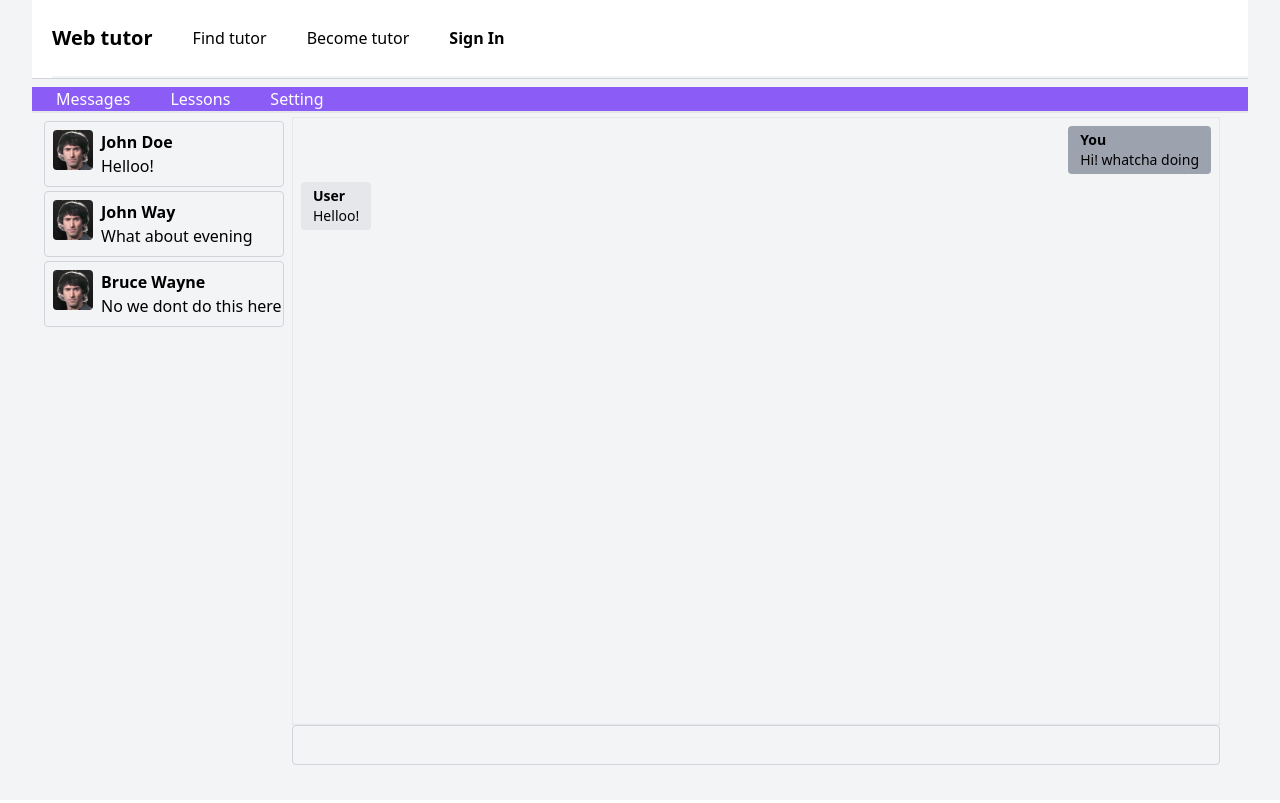
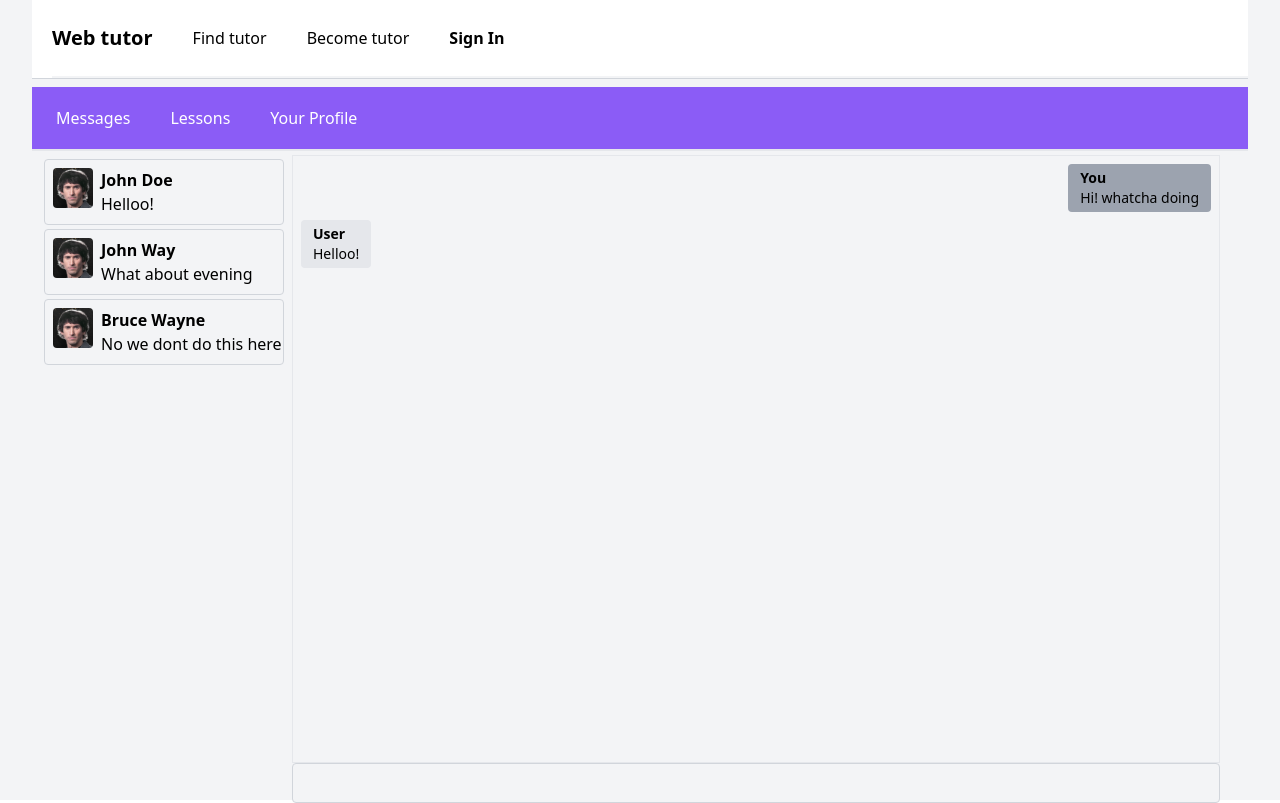
Before and after one commit to brok0/web-tutor, a Next.js app: page /profile/messenger in a window 1280 px wide. Built offline with nearby package versions, Linux system fonts and the light colour scheme; no server answers; some icons are missing.

Commit message:
update profile page

```diff
--- a/components/ProfilePageNavigation.js
+++ b/components/ProfilePageNavigation.js
@@ -1,41 +1,21 @@
 import Link from "next/dist/client/link";
 import { useSession } from "next-auth/react";
-import { useState } from "react";
-import ProfileOptions from "../pages/profile/components/ProfileOptions";
 
 export default function ProfilePageNavigation() {
   const { data: session, status } = useSession();
-  const [open, setOpen] = useState(false);
-
-  const toggleOpen = () => {
-    setOpen(!open);
-  };
 
   return (
     <div className="relative bg-purple-500">
-      <div className="flex flex-col items-center border-b-2 px-6 md:flex-row md:justify-start md:space-x-10 text-white">
+      <div className="flex flex-col items-center border-b-2 px-6 h-16 md:flex-row md:justify-start md:space-x-10 text-white">
         <Link href="/profile/messenger" className="inline-block">
           Messages
         </Link>
         <Link href="/profile/lessons" className="inline-block">
           Lessons
         </Link>
-
-        <Link href="" className="opacity-75">
-          Setting
+        <Link href="/profile" className="inline-block">
+          Your Profile
         </Link>
-
-        <div className="m-auto">
-          {status === "authenticated" ? (
-            <div>
-              <img className="rounded w-8" src={session.user.image} onClick={toggleOpen} />
-              {open && <ProfileOptions />}
-              <p className="text-white text-xs">{session.user.name}</p>
-            </div>
-          ) : (
-            ""
-          )}
-        </div>
       </div>
     </div>
   );
--- a/pages/profile/index.js
+++ b/pages/profile/index.js
@@ -1,5 +1,6 @@
 import { useSession } from "next-auth/react";
 import Login from "../../components/Login";
+import SignOut from "../../components/SignOut";
 import { ProfileLayout } from "../../layouts/ProfileLayout";
 
 function ProfilePage() {
@@ -10,7 +11,28 @@ function ProfilePage() {
     },
   });
 
-  return <ProfileLayout pageTitle={"Profile"} />;
+  return (
+    <ProfileLayout pageTitle="Profile">
+      <div className="grid grid-cols-2 gap-x-10 my-10 h-(msngr-height)">
+        <div className="border rounded bg-gray-200 relative p-4">
+          <h3 className="text-xl font-bold mb-4">Settings </h3>
+          <div className="absolute top-5 right-5">
+            <SignOut />
+          </div>
+          <div>
+            <img className="rounded w-32" src={session.user.image} />
+            <p className="">
+              <b>Your name</b> : {session.user.name}
+            </p>
+          </div>
+        </div>
+        <div>
+          <div className="border rounded bg-gray-200 h-2/5 mb-6"></div>
+          <div className="border rounded bg-gray-200 h-2/5"></div>
+        </div>
+      </div>
+    </ProfileLayout>
+  );
 }
 
 ProfilePage.auth = {
```
